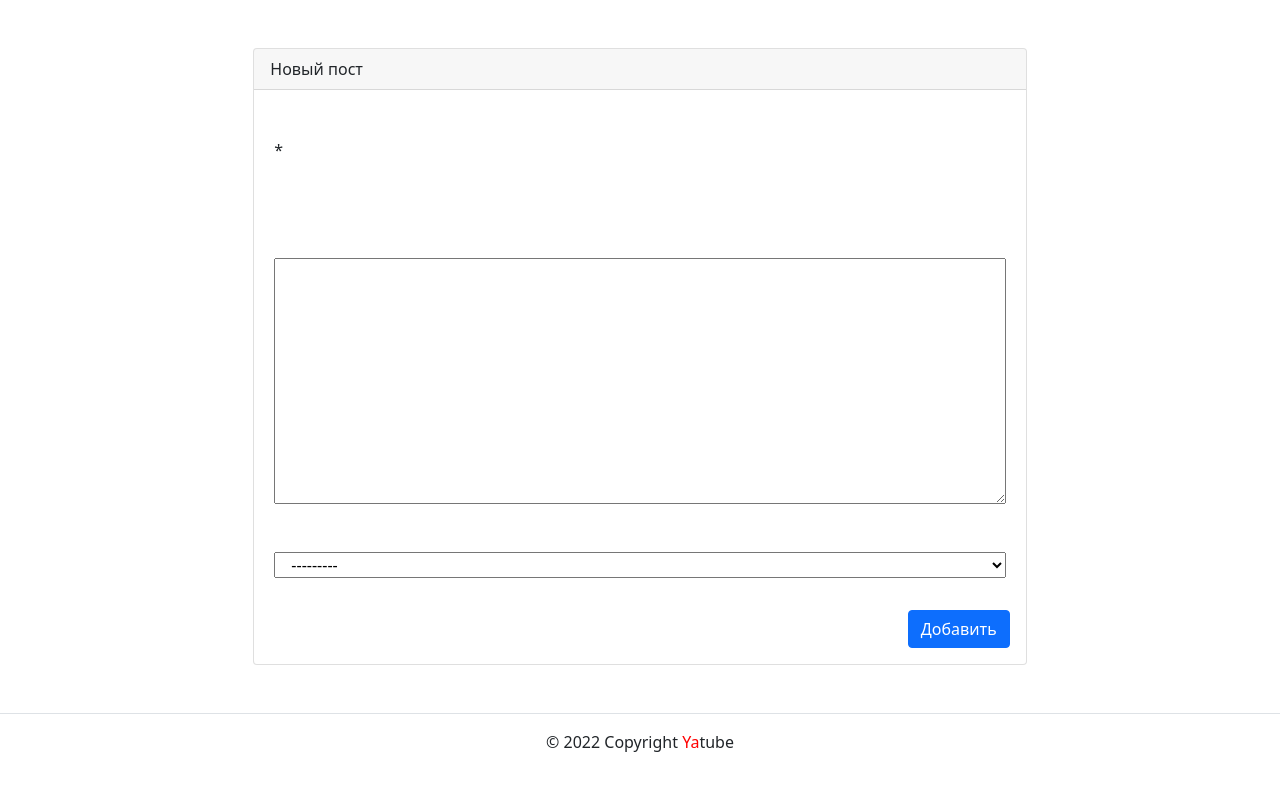
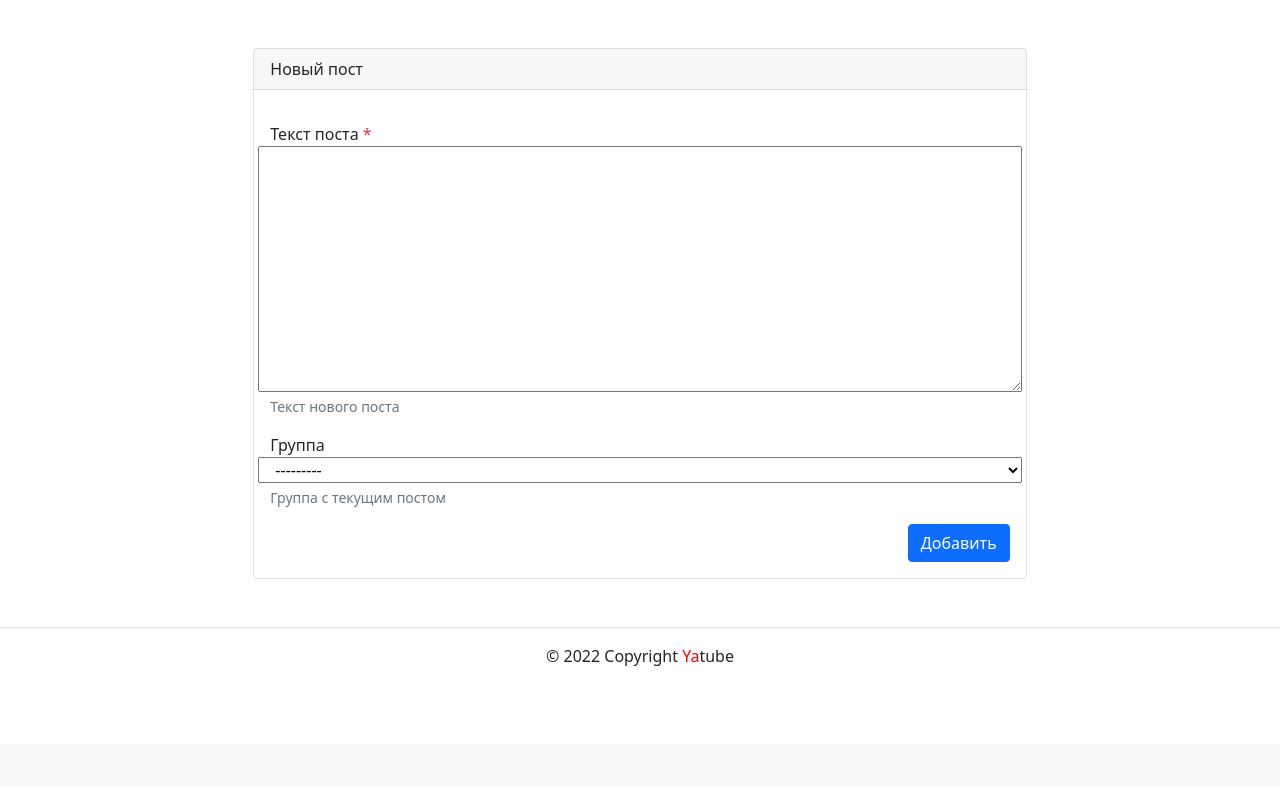
Before and after one commit to Sm-serega85/hw03_forms, a Django app: page /create/ in a window 1280 px wide. Shown: the part 56-842 px from the top of the page. After the commit the page ends 722 px from the top, so only its background shows below. Run offline with Django 3.2, Linux system fonts and the light colour scheme; a user stored in the database is signed in; tables that the repository leaves empty hold one stand-in row (values such as "Sample post"); some libraries are stand-ins or nearby versions.

Commit message:
sprint 4 20221230

```diff
--- a/yatube/core/context_processors/year.py
+++ b/yatube/core/context_processors/year.py
@@ -1,7 +1,8 @@
-from django.utils.timezone import datetime
+from django.utils import timezone
+
+now = timezone.now().year
 
 
 def year(request):
-    return {
-        "year": datetime.today().year,
-    }
+    now = timezone.now().year
+    return {'year': now}
--- a/yatube/posts/forms.py
+++ b/yatube/posts/forms.py
@@ -8,7 +8,7 @@
     class Meta:
         model = Post
         fields = ('text', 'group')
-        label = {'text': 'Пост',
-                 'group': 'Группа'}
-        help_text = {'text': 'Новый пост',
-                     'group': 'Группа с текущим постом'}
+        labels = {'text': 'Текст поста',
+                  'group': 'Группа'}
+        help_texts = {'text': 'Текст нового поста',
+                      'group': 'Группа с текущим постом'}
--- a/yatube/posts/models.py
+++ b/yatube/posts/models.py
@@ -28,8 +28,6 @@
         null=True,
         related_name='posts'
     )
-    # verbose_name = models.ForeignKey(
-    # related_name='posts'
 
     class Meta:
         ordering = ("-pub_date",)
--- a/yatube/posts/views.py
+++ b/yatube/posts/views.py
@@ -1,5 +1,6 @@
 from django.contrib.auth.decorators import login_required
 from django.shortcuts import get_object_or_404, redirect, render
+
 from posts.utils import get_page_paginator
 
 from .forms import PostForm
--- a/yatube/templates/posts/create_post.html
+++ b/yatube/templates/posts/create_post.html
@@ -19,6 +19,21 @@
           {% endif %}
         </div>
         <div class="card-body">
+          {% if form.errors %}
+              {% for field in form %}
+                {% for error in field.errors %}
+                  <div class="alert alert-danger">
+                    {{ error|escape }}
+                  </div>
+                {% endfor %}
+              {% endfor %}
+              {% for error in form.non_field_errors %}
+                <div class="alert alert-danger">
+                  {{ error|escape }}
+                </div>
+              {% endfor %}
+          {% endif %}
+
         {% if is_edit %}
           <form method="post" action="{% url 'posts:post_edit' post.id%}">
         {% else %}
@@ -26,39 +41,32 @@
         {% endif %}
             {% csrf_token %}
             {% for field in form %}
-              <div class="form-group row my-3 p-3"
-                <label for="{{ field.id_for_label }}"
-                  {{ field.label }}
-                    {% if field.field.required %}
-                    <span class="required text-danger" >*</span
-                    {% endif %}
-                  </div>
-                </div>
+            <div class="form-group row my-3"
+            {% if field.field.required %}
+              aria-required="true"
+            {% else %}
+              aria-required="false"
+            {% endif %}
+          >
+            <label for="{{ field.id_for_label }}">
+              {{ field.label }}
+                {% if field.field.required %}
+                  <span class="required text-danger">*</span>
+                {% endif %}
+            </label>
+
+              {{ field }}
+
+              {% if field.help_text %}
+                <small id="{{ field.id_for_label }}-help" class="form-text text-muted">
+                  {{ field.help_text|safe }}
+                </small>
+              {% endif %}
+
+              </div>
             {% endfor %}
-            <div class="form-group row my-3 p-3">
-              <label for={{ text.id_for_label }}>
-                  {{ text.label }}
-                  {% if text.text.required %}
-                  {% endif %}
-              </label>
-              {{ form.text }}
-              {% if form.text.help_text %}
-              <small id="{{ form.text.id_for_label }}-help" class="form-text text-muted">
-                {{ form.text.help_text|safe }}
-              </small>
-              {% endif %}
-            </div>
-            <div class="form-group row my-3 p-3">
-              <label for={{ group.id_for_label }}>
-                {{ group.label }}
-              </label>
-              {{ form.group}}
-              {% if form.group.help_text %}
-              <small id="{{ form.group.id_for_label }}-help" class="form-text text-muted">
-                {{ form.text.help_text|safe }}
-              </small>
-              {% endif %}
-            </div>
+
+
             <div class="d-flex justify-content-end">
               <button type="submit" class="btn btn-primary">
                 {% if is_edit %}
```
